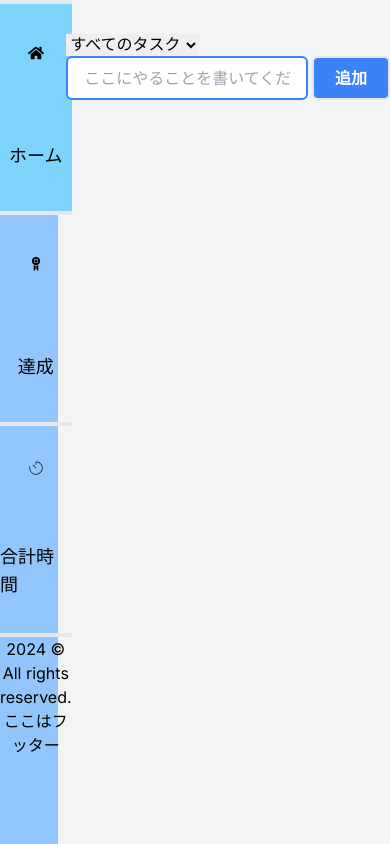
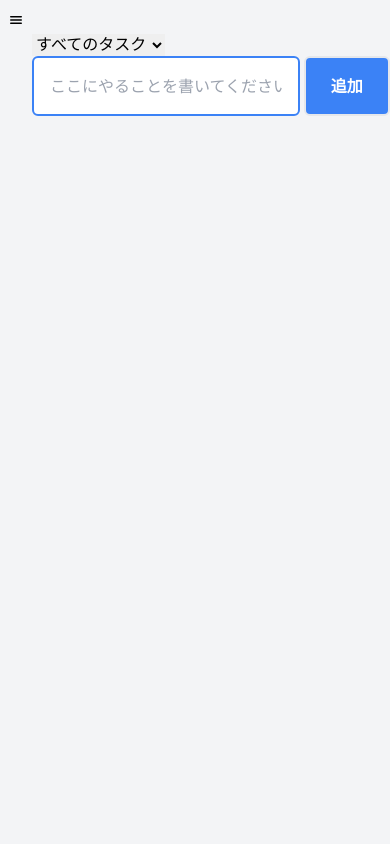
Before and after one commit to saktaht/todo-app, a Next.js app: page / in a window 390 px wide. Built offline with nearby package versions, Linux system fonts and the light colour scheme.

Commit message:
レスポンシブ対応(仮)

```diff
--- /dev/null
+++ b/src/app/@types/context.d.ts
@@ -0,0 +1,4 @@
+declare type OpenContextProps = {
+    isOpen: boolean;
+    handleOpen: () => void;
+};
--- a/src/app/components/input.tsx
+++ b/src/app/components/input.tsx
@@ -1,19 +1,20 @@
 'use client'
 
 import React from 'react'
-import { useEffect, useState  } from 'react';
+import { useEffect, useState } from 'react';
 import { AddTaskProps } from '../@types/add'
 import { FilterType } from '../@types/add'
 import {v4 as uuidv4} from 'uuid'
 import localforage from 'localforage'
-import { Button } from './button'
 import { todo } from 'node:test'
 import { isTodos } from '../lib/isTodo';
+import { OpenContext } from './openContext';
 
 export const Input = (): React.JSX.Element => {
   const [text, setText] = React.useState<string>('')
   const [todos, setTodos] = React.useState<AddTaskProps[]>([])
   const [filter, setFilter] = React.useState<FilterType>('all')
+  const { isOpen, handleOpen } = React.useContext(OpenContext);
 
   const filteredTodos = todos.filter((todo) => {
     switch (filter) {
@@ -97,15 +98,7 @@ export const Input = (): React.JSX.Element => {
   return (
     <div className='md:mx-20'>
       {/* e.target.value: string を Filter型にアサーションする */}
-      <select
-        defaultValue="all"
-        onChange={(e) => handleFilter(e.target.value as FilterType)}
-      >
-        <option value="all">すべてのタスク</option>
-        <option value="checked">完了したタスク</option>
-        <option value="unchecked">現在のタスク</option>
-        <option value="removed">ごみ箱</option>
-      </select>
+
       {filter === 'removed' ? (
         <button
           className='px-3 py-1 bg-rose-500 hover:bg-rose-400 text-white rounded-md ml-4 mb-4'
@@ -117,6 +110,17 @@ export const Input = (): React.JSX.Element => {
         ) :
         (undefined)
       }
+      {!isOpen ? (
+        <div>
+          <select
+            defaultValue="all"
+            onChange={(e) => handleFilter(e.target.value as FilterType)}
+          >
+            <option value="all">すべてのタスク</option>
+            <option value="checked">完了したタスク</option>
+            <option value="unchecked">現在のタスク</option>
+            <option value="removed">ごみ箱</option>
+          </select>
           <form
             className='grid grid-cols-8 gap-1'
             onSubmit={(e) => {
@@ -127,14 +131,14 @@ export const Input = (): React.JSX.Element => {
           <input
             type="text"
             // size={70}
-          className="border-2 border-blue-500 rounded-md w-full girid col-span-6 px-4 py-2"
+            className="border-2 border-blue-500 rounded-md w-full grid col-span-6 p-4"
             placeholder='ここにやることを書いてください'
             onChange={(e) => handleChange(e)}
           />
           <input
             type="submit"
             value="追加"
-          className="border-2 bg-blue-500 hover:bg-blue-600 rounded-md px-4 py-2 col-span-2 sm:col-span-1 text-white font-bold"
+            className="border-2 bg-blue-500 hover:bg-blue-600 rounded-md px-4 py-2 col-span-2 md:col-span-1 text-white font-bold"
             onClick={handleSubmit}
           />
         </form>
@@ -145,7 +149,7 @@ export const Input = (): React.JSX.Element => {
             }
             return (
 
-            <li key={todo.id} className='border-2 p-4'>
+              <li key={todo.id} className='border-t-2 p-4'>
                 <input
                   type="checkbox"
                   disabled={ todo.remove || filter === 'checked' || filter === 'removed' }
@@ -169,5 +173,11 @@ export const Input = (): React.JSX.Element => {
           })}
         </ul>
         </div>
+
+      ) : (
+        undefined
+      )}
+
+    </div>
   )
 }
--- a/src/app/components/navbar.tsx
+++ b/src/app/components/navbar.tsx
@@ -1,9 +1,15 @@
+'use client'
+
 import React from 'react'
+import { useContext } from 'react';
 import { ReactElement } from 'react';
 import { GiAchievement } from "react-icons/gi";
 import { FaHome } from "react-icons/fa";
 import { CiTimer } from "react-icons/ci";
+import { IoMenu } from "react-icons/io5";
+import { TfiClose } from "react-icons/tfi";
 import { NavItem } from '../@types/navItem';
+import { OpenContext } from './openContext';
 import { IconContext } from 'react-icons'
 
 export const Navbar = (): JSX.Element => {
@@ -11,22 +17,67 @@ export const Navbar = (): JSX.Element => {
     {title: 'ホーム', icon: <FaHome />, link: '/'},
     {title: '達成', icon: <GiAchievement />, link: '/'},
     {title: '合計時間', icon: <CiTimer />, link: '/'},
-  ]
+  ];
+  const { isOpen, handleOpen } = React.useContext(OpenContext);
 
   return (
+    <>
+      {/* <label htmlFor="menu" className="block absolute text-100 sm:hidden"> */}
+      {!isOpen ? (
+        <button
+          type='button'
+          className='h-10 inline md:hidden  ml-2'
+          onClick={handleOpen}
+          >
+          {/* メニューボタン */}
+          <IoMenu />
+        </button>
+      ) : (
         <div>
-    {/* <input id="menu" type="checkbox" className="absolute -left-10 "/>
-      <label htmlFor="menu" className="block absolute text-100 sm:hidden">≡</label>
-      <label htmlFor="menu" className="back"></label> */}
           <aside>
-        {/* <label htmlFor="menu" className="block sm:hidden">×</label> */}
-          {/* <nav className='h-screen md:max-w-none md:w-1/6 max-w-32 bg-blue-300'> */}
+            {/* <label htmlFor="menu" className="block sm:hidden"> */}
+            <button
+              type='button'
+              className='h-10 inline md:hidden ml-2'
+              onClick={handleOpen}
+            >
+            {/* 閉じるボタン */}
+              <TfiClose />
+            </button>
+            {/* </label> */}
+              <nav className='h-screen bg-blue-300'>
+                <ul className='h-full grid grid-rows-4 md:static absolute'>
+                  {data.map((item, index) => (
+                    <li
+                      key={index}
+                      className='cursor-pointer hover:bg-sky-300 grid place-items-center border-t-4 '
+                    >
+                        {item.icon}
+                      <a href={item.link} className='text-lg'>
+                        {item.title}
+                      </a>
+                    </li>
+                  ))}
+                  <li className="border-t-4 text-center grid place-items-center">
+                    2024 © All rights reserved.
+                  </li>
+                </ul>
+              </nav>
+          </aside>
+        </div>
+
+      )}
+
+      {/* </label> */}
+      <aside className='hidden md:block'>
+            {/* <label htmlFor="menu" className="block sm:hidden"> */}
+            {/* </label> */}
               <nav className='h-screen bg-blue-300'>
                 <ul className='h-full grid grid-rows-4'>
                   {data.map((item, index) => (
                     <li
                       key={index}
-                  className='cursor-pointer hover:bg-sky-300 grid place-items-center  border-t-4 '
+                      className='cursor-pointer hover:bg-sky-300 grid place-items-center border-t-4 '
                     >
                         {item.icon}
                       <a href={item.link} className='text-lg'>
@@ -41,6 +92,6 @@ export const Navbar = (): JSX.Element => {
                 </ul>
               </nav>
           </aside>
-    </div>
+    </>
   )
 }
--- /dev/null
+++ b/src/app/components/openContext.tsx
@@ -0,0 +1,22 @@
+'use client'
+
+import React from 'react'
+import { useState, createContext } from 'react';
+
+export const OpenContext = createContext<OpenContextProps>(
+  {isOpen: false, handleOpen: () => {}}
+);
+
+export const OpenProvider: React.FC<{ children: JSX.Element }> = ({children}) => {
+  const [isOpen, setIsOpen] = useState<boolean>(false);
+  const handleOpen = () => {
+    //true or falseを反転させる
+    setIsOpen(!isOpen)
+  };
+
+  return (
+    <OpenContext.Provider value={{isOpen, handleOpen}}>
+      {children}
+    </OpenContext.Provider>
+  )
+}
--- a/src/app/page.tsx
+++ b/src/app/page.tsx
@@ -1,15 +1,25 @@
+'use client'
+
 import Image from "next/image";
 import { Navbar } from "./components/navbar";
 import { Input } from "./components/input";
 import { Button } from "./components/button";
+import React from 'react'
+import { OpenProvider } from "./components/openContext";
 
 export default function Home() {
   return (
-    <div className=" h-screen bg-gray-100 grid grid-cols-6 gap-2">
-      <Navbar />
-      <div className="grid col-span-5 grid-center pt-8">
-        <Input />
-      </div>
-    </div>
+    <OpenProvider>
+          {/* // grid-flow-colにしたら上に上がった */}
+        <div className="h-screen bg-gray-100 grid grid-flow-col sm:grid-cols-6 gap-2">
+          <div className="grid md:col-span-1">
+            <Navbar />
+          </div>
+          <div className="grid sm:col-span-5 col-span-6 grid-center pt-8">
+            <Input />
+          </div>
+        </div>
+    </OpenProvider>
+
   );
 }
```
Lines whose indentation alone changed are shown as unchanged.
